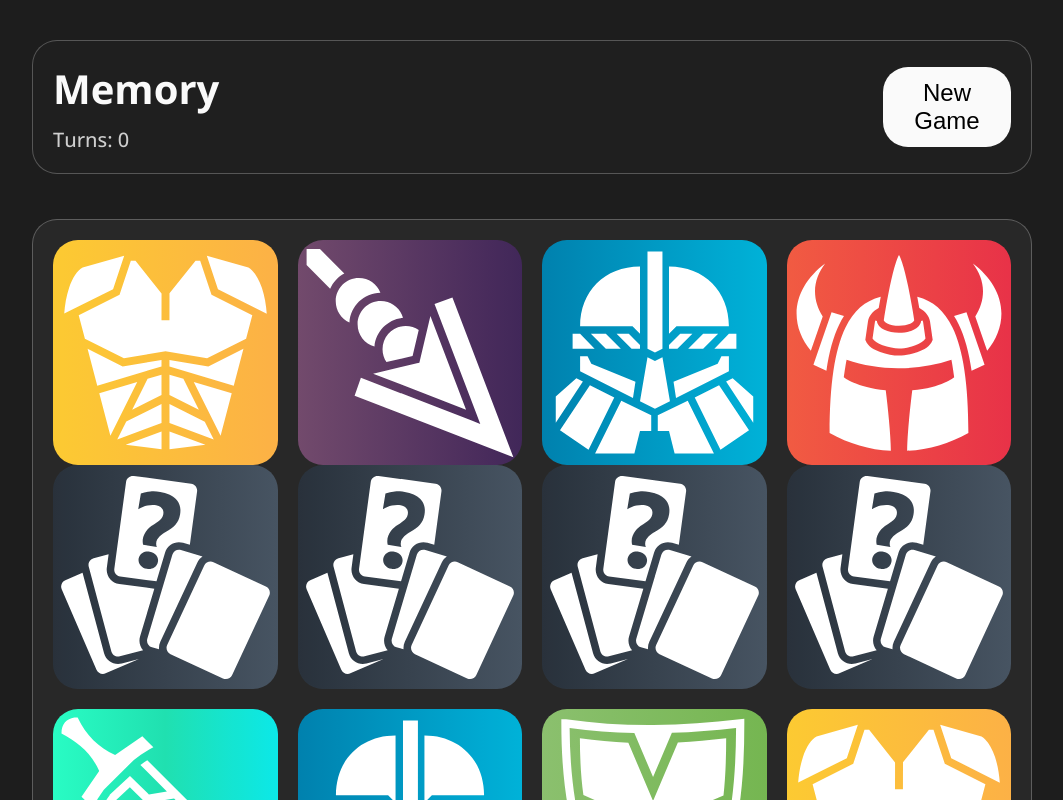
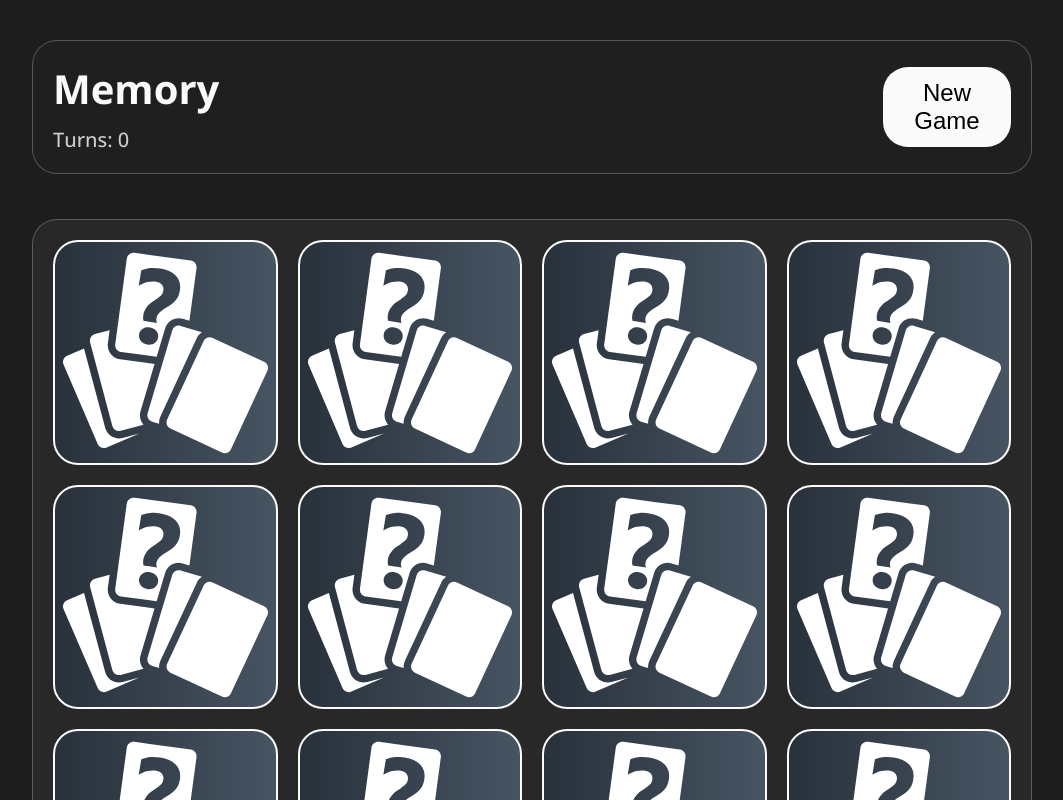
Before and after one commit to derechtenap/react-memory, a React (Create React App) app: page / in a window 1280 px wide. Both pictures are taken after a click on the button "New Game". Shown: the top 800 px of the page, without its empty margins (108-1171 px from the left). Built offline with nearby package versions, Linux system fonts and the light colour scheme.

Commit message:
Flipping Cards

```diff
--- a/src/App.jsx
+++ b/src/App.jsx
@@ -50,7 +50,8 @@
         });
         resetTurn();
       } else {
-        resetTurn();
+        // Wait 500ms before flip the cards back again
+        setTimeout(() => resetTurn(), 500);
       }
     }
   }, [choiceOne, choiceTwo]);
@@ -83,7 +84,14 @@
 
       <div className="grid" id="cardGrid" style={{ display: "none" }}>
         {cards.map((card) => (
-          <Card key={card.id} card={card} handleChoice={handleChoice} />
+          <Card
+            key={card.id}
+            card={card}
+            handleChoice={handleChoice}
+            // Flip the card on screen if card is choiceOne/Two or already matched
+            // choiceOne/Two = onClick!
+            flipped={card === choiceOne || card === choiceTwo || card.matched}
+          />
         ))}
       </div>
     </div>
--- a/src/Card.css
+++ b/src/Card.css
@@ -6,4 +6,16 @@
   width: 100%;
   display: block;
   border-radius: 25px;
+  border: 2px solid #fafafa;
 }
+
+/* Hide the card */
+.card .front {
+  transform: rotateY(90deg);
+  position: absolute;
+}
+
+/* Make it visible */
+.flipped .front {
+  transform: rotateY(0deg);
+}
--- a/src/components/Card.jsx
+++ b/src/components/Card.jsx
@@ -1,12 +1,12 @@
 import "../Card.css";
-export default function Card({ card, handleChoice }) {
+export default function Card({ card, handleChoice, flipped }) {
   const handleClick = () => {
     handleChoice(card);
   };
 
   return (
     <div className="card">
-      <div>
+      <div className={flipped ? "flipped" : ""}>
         <img
           className={card.css}
           src={card.src}
```
